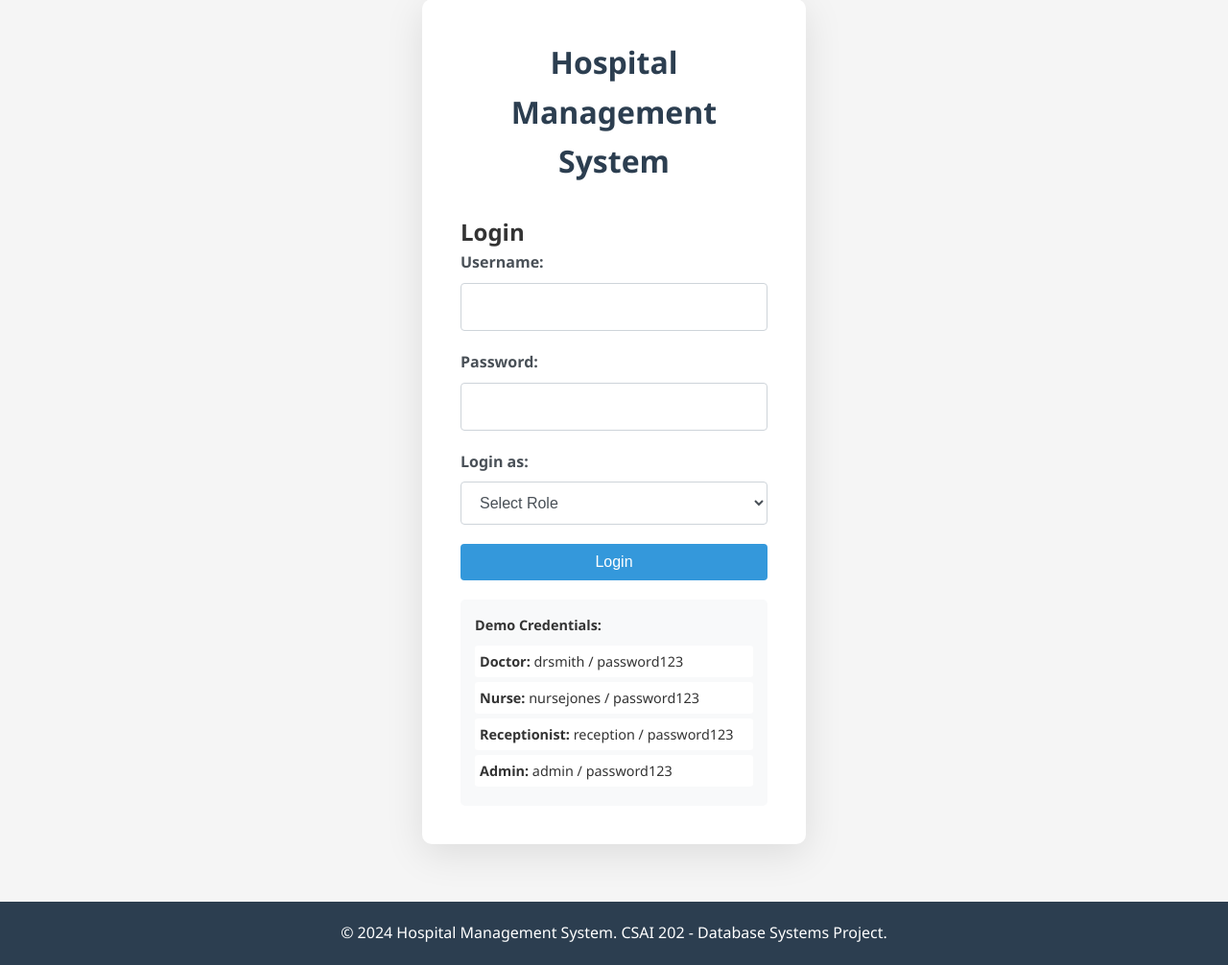
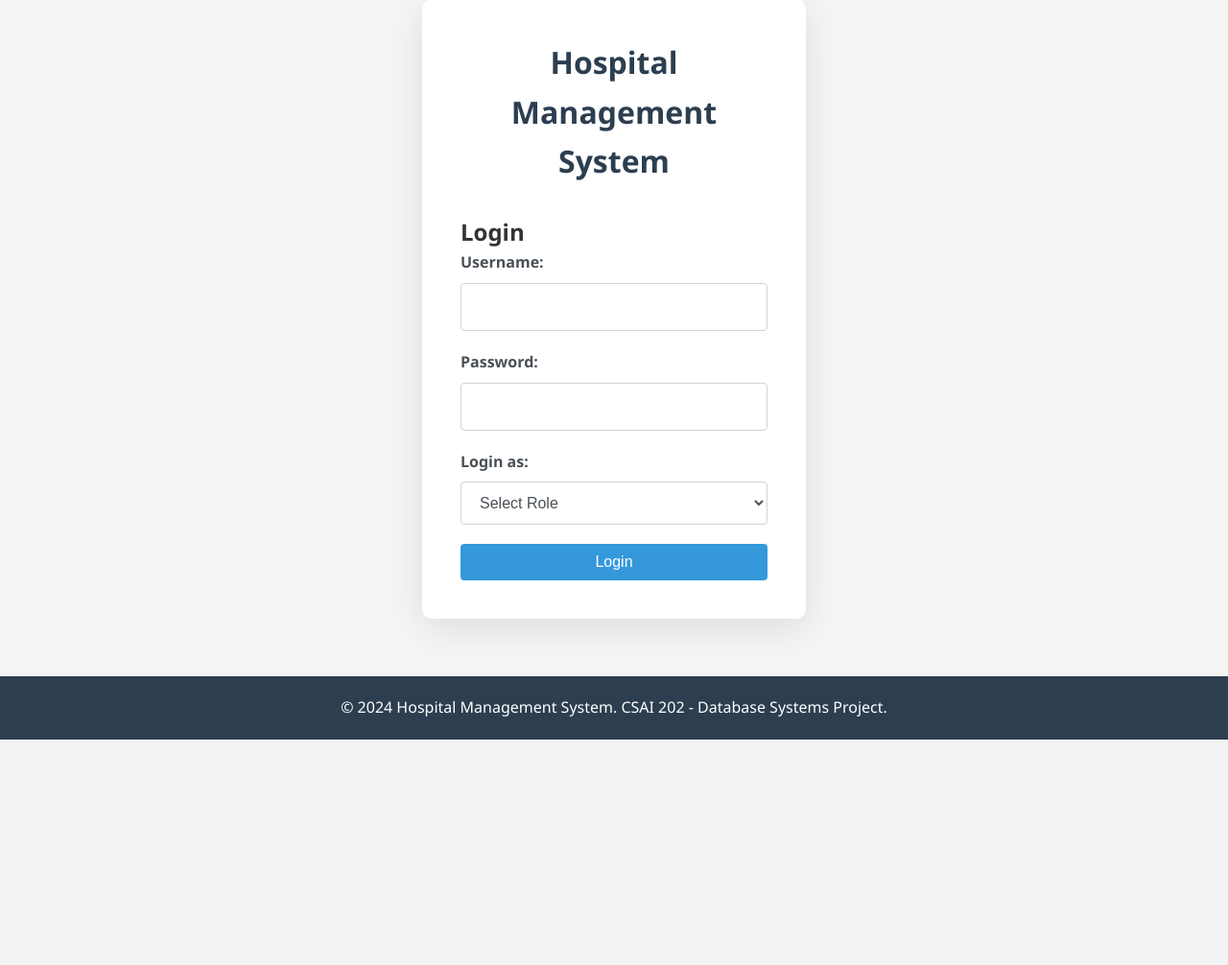
Before and after one commit to s-yaseen-s/hospital-management-system, a Flask app: page /login in a window 1280 px wide. Shown: the part 91-1097 px from the top of the page at 96% size. After the commit the page ends 862 px from the top, so only its background shows below. Run offline with Flask 3, Linux system fonts and the light colour scheme.

Commit message:
Removed footer

```diff
--- a/templates/auth/login.html
+++ b/templates/auth/login.html
@@ -32,16 +32,6 @@
 
             <button type="submit" class="btn btn-primary btn-block">Login</button>
         </form>
-
-        <div class="login-footer">
-            <p><strong>Demo Credentials:</strong></p>
-            <ul>
-                <li><strong>Doctor:</strong> drsmith / password123</li>
-                <li><strong>Nurse:</strong> nursejones / password123</li>
-                <li><strong>Receptionist:</strong> reception / password123</li>
-                <li><strong>Admin:</strong> admin / password123</li>
-            </ul>
-        </div>
     </div>
 </div>
 {% endblock %}
```
